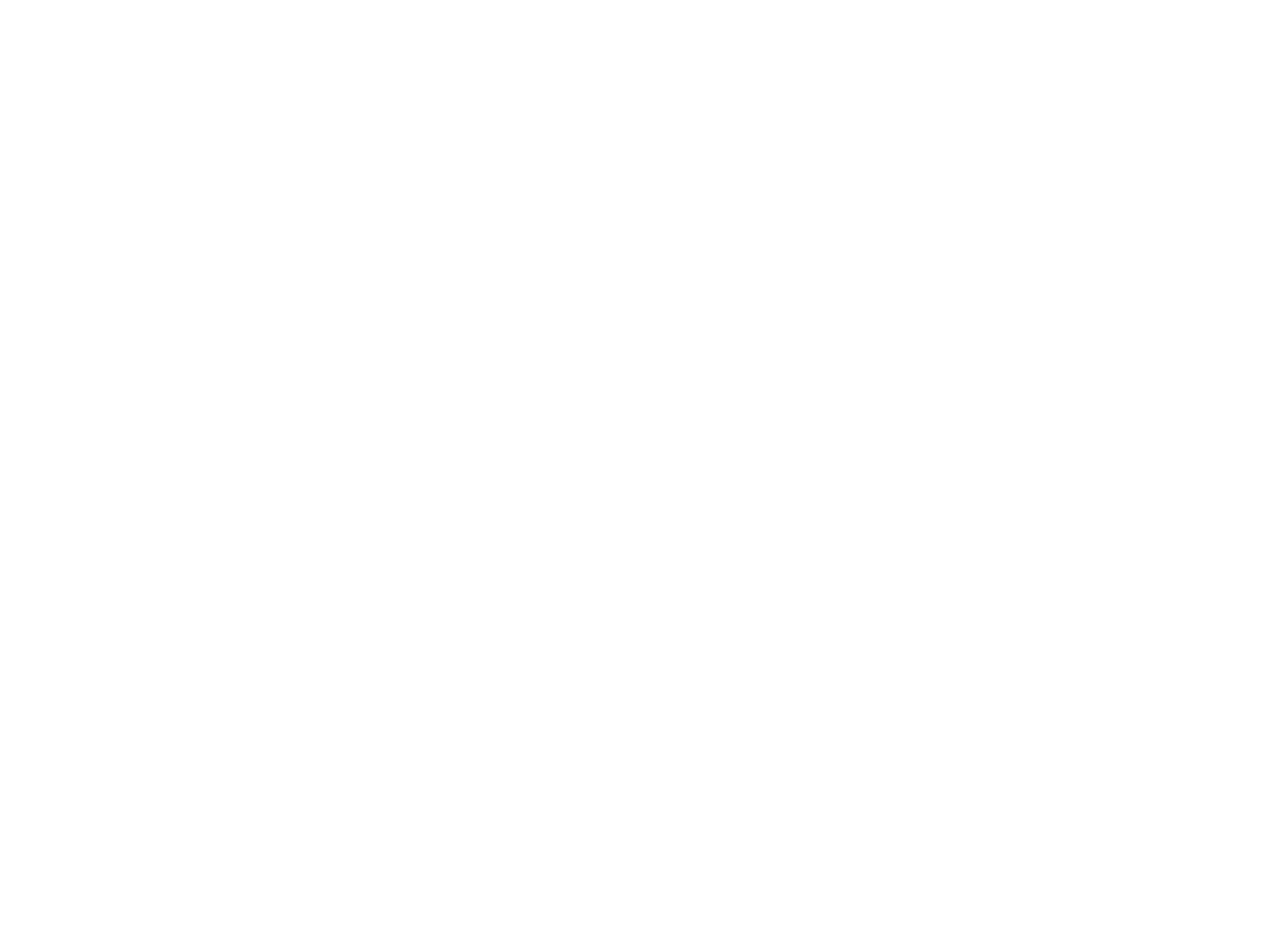
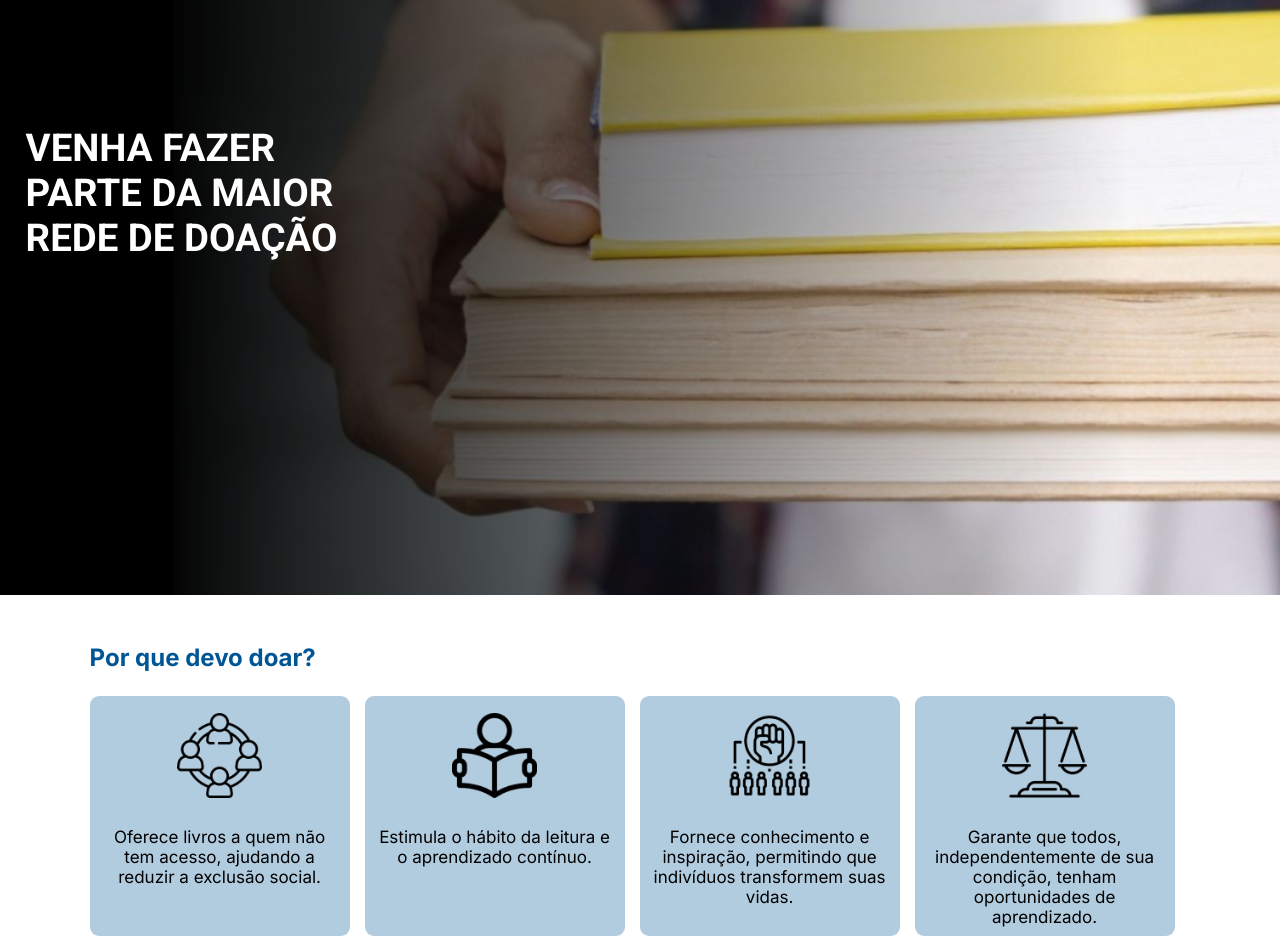
Before and after one commit to Davi-D18/livros_vnw, a React (Vite) app: page / in a window 1280 px wide. Shown: the part 200-1136 px from the top of the page. Before the commit the page ends 800 px from the top, so only its background shows below. Built offline with nearby package versions, Linux system fonts and the light colour scheme.

Commit message:
Novos arquivos adicionados

```diff
--- a/index.html
+++ b/index.html
@@ -7,6 +7,8 @@
 
     <link rel="preconnect" href="https://fonts.googleapis.com" />
     <link rel="preconnect" href="https://fonts.gstatic.com" crossorigin />
+
+    <link rel="shortcut icon" href="./src/assets/icons/icon.png" type="image/x-icon">
     <link
       href="https://fonts.googleapis.com/css2?family=Inter:ital,opsz,wght@0,14..32,100..900;1,14..32,100..900&family=Roboto:ital,wght@0,100;0,300;0,400;0,500;0,700;0,900;1,100;1,300;1,400;1,500;1,700;1,900&display=swap"
       rel="stylesheet"
--- a/package.json
+++ b/package.json
@@ -11,6 +11,7 @@
     "start": "vite"
   },
   "dependencies": {
+    "prop-types": "^15.8.1",
     "react": "^18.3.1",
     "react-dom": "^18.3.1",
     "react-router-dom": "^6.28.0",
--- a/src/App.jsx
+++ b/src/App.jsx
@@ -2,6 +2,8 @@
 import { ThemeProvider } from "styled-components";
 import { theme } from "./styles/themeVariaveis";
 import { Header } from "./components/Header/Header";
+import { Banner } from "./components/Banner/Banner";
+import { ContainerDoar } from "./components/ContainerDoar/ContainerDoar";
 
 export function App() {
   return (
@@ -11,6 +13,8 @@
      que contém os estilos que serão reaproveitados */}
         <Header />
         <GlobalStyles />
+        <Banner />
+        <ContainerDoar />
       </ThemeProvider>
     </>
   );
--- a/src/components/Banner/Banner.jsx
+++ b/src/components/Banner/Banner.jsx
@@ -1,5 +1,9 @@
 import * as S from "./style/banner";
 
 export function Banner() {
-  return <S.SectionContainer></S.SectionContainer>;
+  return (
+    <S.SectionContainer>
+      <S.Tittle>Venha fazer parte da maior rede de doação</S.Tittle>
+    </S.SectionContainer>
+  );
 }
--- a/src/components/Banner/style/banner.js
+++ b/src/components/Banner/style/banner.js
@@ -1,5 +1,25 @@
 import { styled } from "styled-components";
+import imagemFundo from "../../../assets/images/secao1_entregando-livros.png";
 
-export const SectionContainer = styled.section``;
+export const SectionContainer = styled.section`
+  background-image: url(${imagemFundo});
+  background-repeat: no-repeat;
+  background-size: cover;
+  background-position: center;
+  height: 89vh;
 
-export const ImagemBanner = styled.img``;
+  display: flex;
+  align-items: center;
+  position: relative;
+`;
+
+export const Tittle = styled.h2`
+  position: absolute;
+  text-transform: uppercase;
+  font-size: 2.4rem;
+  font-weight: 700;
+  font-family: ${(props) => props.theme.fonts.fontSecondary};
+  max-width: 320px;
+  left: 2%;
+  top: 34%;
+`;
--- /dev/null
+++ b/src/components/Card/Card.jsx
@@ -0,0 +1,17 @@
+import * as S from "./style/card";
+import PropTypes from "prop-types";
+
+export function Card(props) {
+  return (
+    <S.ArticleCard>
+      <S.IconCard src={props.iconeCard} />
+      <S.Descricao>{props.descricao}</S.Descricao>
+    </S.ArticleCard>
+  );
+}
+
+// Validação de props com PropTypes
+Card.propTypes = {
+  iconeCard: PropTypes.node.isRequired,
+  descricao: PropTypes.string.isRequired,
+};
--- /dev/null
+++ b/src/components/Card/style/card.js
@@ -0,0 +1,38 @@
+import styled from "styled-components";
+
+export const ArticleCard = styled.article`
+  display: flex;
+  flex-direction: column;
+  align-items: center;
+  padding: 8px;
+  background-color: ${(props) => props.theme.colors.primaryTransparent};
+  border-radius: 9px;
+  width: 260px;
+  max-width: 280px;
+  height: 240px;
+  transition: opacity 0.5s ease-in-out;
+  animation: aparecerCard 0.6s ease;
+
+  @keyframes aparecerCard {
+    from {
+      transform: translateX(-100%);
+    }
+
+    to {
+      transform: translateX(0%);
+    }
+  }
+`;
+
+export const IconCard = styled.img`
+  max-width: 35%;
+  margin-block: 9px;
+`;
+
+export const Descricao = styled.p`
+  color: ${(props) => props.theme.colors.black};
+  font-size: 17px;
+  text-align: center;
+  margin-top: 20px;
+  max-width: 96%;
+`;
--- /dev/null
+++ b/src/components/ContainerDoar/ContainerDoar.jsx
@@ -0,0 +1,52 @@
+import { Card } from "../Card/Card";
+import * as S from "./style/container-doar";
+
+// Imagens
+import Icon1 from "../../assets/icons/grupo-pessoas.png";
+import Icon2 from "../../assets/icons/pessoa-lendo.png";
+import Icon3 from "../../assets/icons/mao-fechada.png";
+import Icon4 from "../../assets/icons/balanca.png";
+
+export function ContainerDoar() {
+  const data = [
+    {
+      id: 1,
+      iconeCard: Icon1,
+      descricao:
+        "Oferece livros a quem não tem acesso, ajudando a reduzir a exclusão social.",
+    },
+    {
+      id: 2,
+      iconeCard: Icon2,
+      descricao: "Estimula o hábito da leitura e o aprendizado contínuo.",
+    },
+    {
+      id: 3,
+      iconeCard: Icon3,
+      descricao:
+        "Fornece conhecimento e inspiração, permitindo que indivíduos transformem suas vidas.",
+    },
+    {
+      id: 4,
+      iconeCard: Icon4,
+      descricao:
+        "Garante que todos, independentemente de sua condição, tenham oportunidades de aprendizado.",
+    },
+  ];
+
+  return (
+    <S.Container_Doar>
+      <S.TextPorqueDoar>Por que devo doar?</S.TextPorqueDoar>
+
+      <S.ContainerCards>
+        {data.map((card) => (
+          <Card
+            key={card.id}
+            iconeCard={card.iconeCard}
+            descricao={card.descricao}
+          />
+        ))}
+      </S.ContainerCards>
+    </S.Container_Doar>
+  );
+}
--- /dev/null
+++ b/src/components/ContainerDoar/style/container-doar.js
@@ -0,0 +1,18 @@
+import styled from "styled-components";
+
+export const Container_Doar = styled.section`
+  max-width: 86dvw;
+  margin: 0 auto;
+`;
+
+export const TextPorqueDoar = styled.h2`
+  color: ${(props) => props.theme.colors.primary};
+  margin-top: 3rem;
+  margin-bottom: 1.5rem;
+`;
+
+export const ContainerCards = styled.div`
+  display: flex;
+  flex-wrap: wrap;
+  gap: 15px;
+`;
--- a/src/components/Header/Header.jsx
+++ b/src/components/Header/Header.jsx
@@ -1,6 +1,5 @@
 import * as S from "./style/header.js";
 import Logo from "../../assets/icons/icon.png";
-import IconPesquisa from "../../assets/icons/lupa.png";
 
 export function Header() {
   return (
@@ -28,7 +27,7 @@
         </S.SecaoNavegacao>
 
         <S.FormPesquisa>
-          <S.InputPesquisa placeholder="O que você procura?" />
+          <S.InputPesquisa />
         </S.FormPesquisa>
       </S.containerHeader>
     </S.Header>
--- a/src/components/Header/style/header.js
+++ b/src/components/Header/style/header.js
@@ -7,12 +7,12 @@
 `;
 
 export const containerHeader = styled.div`
-  max-width: 92dvw;
+  max-width: 97dvw;
   margin: 0 auto;
 
   display: flex;
   align-items: center;
-  justify-content: space-around;
+  justify-content: space-between;
 `;
 
 export const Slogan = styled.div`
@@ -46,7 +46,10 @@
 
 export const FormPesquisa = styled.form``;
 
-export const InputPesquisa = styled.input`
+export const InputPesquisa = styled.input.attrs({
+  type: "search",
+  placeholder: "O que você procura?",
+})`
   background-color: transparent;
   border: 2px solid white;
   width: 90%;
--- a/src/main.jsx
+++ b/src/main.jsx
@@ -2,8 +2,8 @@
 import { createRoot } from 'react-dom/client'
 import { App } from './App.jsx'
 
-createRoot(document.getElementById('root')).render(
+createRoot(document.getElementById("root")).render(
   <StrictMode>
     <App />
-  </StrictMode>,
-)
+  </StrictMode>
+);
```
Also changed, not shown: 1 other file (tests, documents, lock files or other folders).
